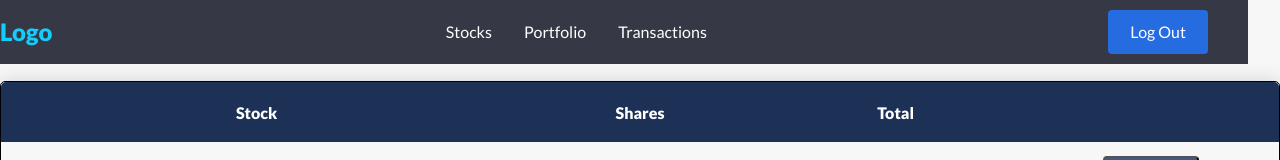
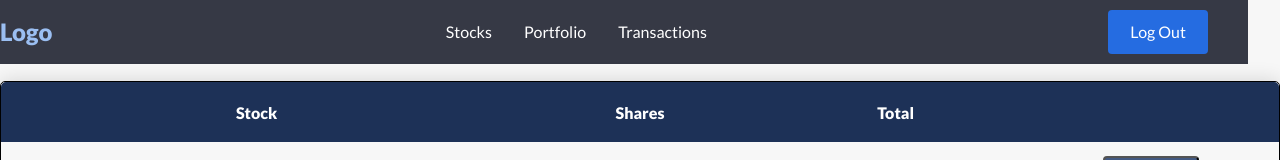
Before and after one commit to macarron001/react-stock-trading, a React (Create React App) app: page / in a window 1280 px wide. Shown: the top 160 px of the page. Built offline with nearby package versions, Linux system fonts and the light colour scheme.

Commit message:
changed active element color

```diff
--- a/src/components/navbar/NavElements.js
+++ b/src/components/navbar/NavElements.js
@@ -22,7 +22,7 @@ export const NavLink = styled(Link)`
   cursor: pointer;
 
   &.active {
-    color: #15cdfc;
+    color: rgb(155, 191, 242);
   }
 
   &:hover {
```
